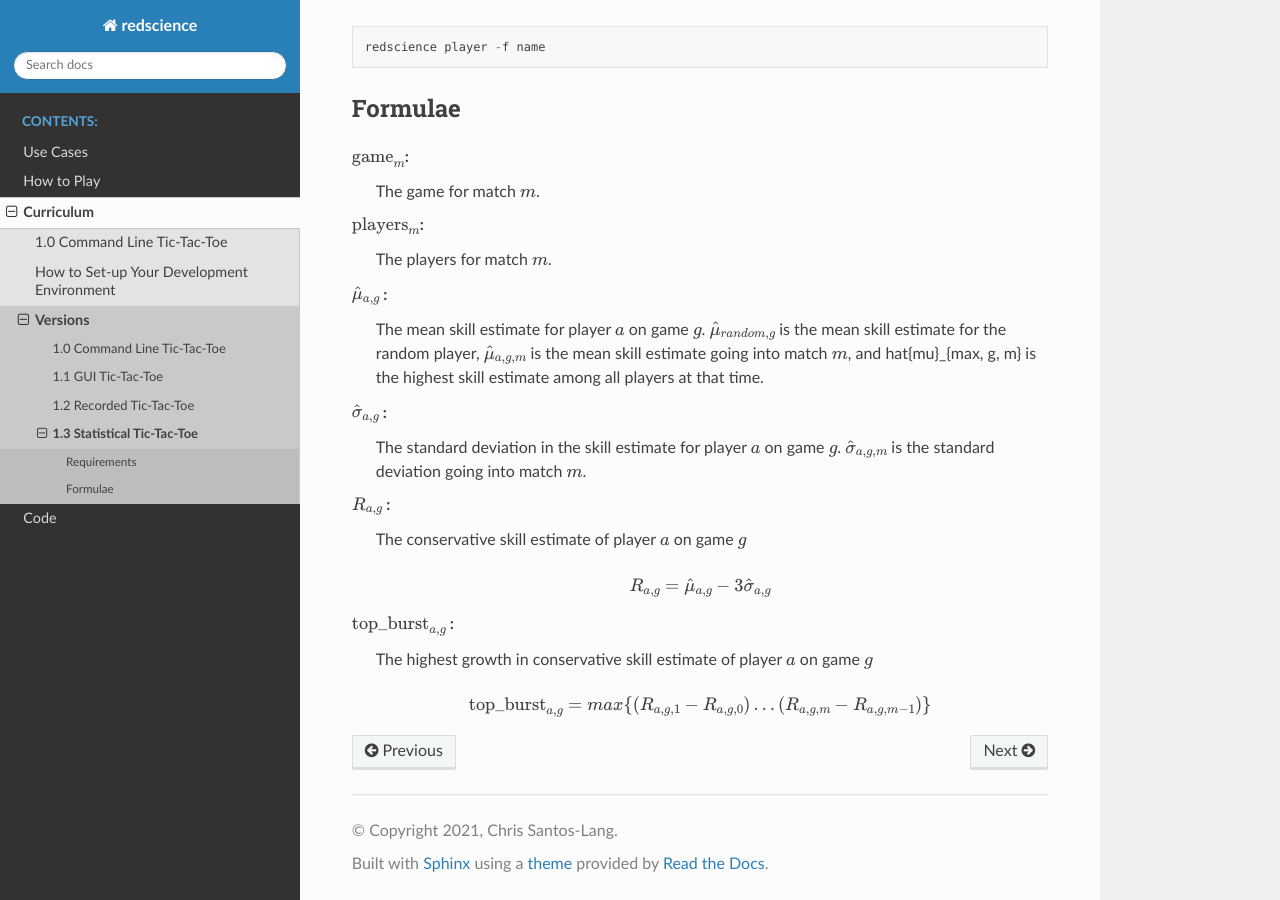
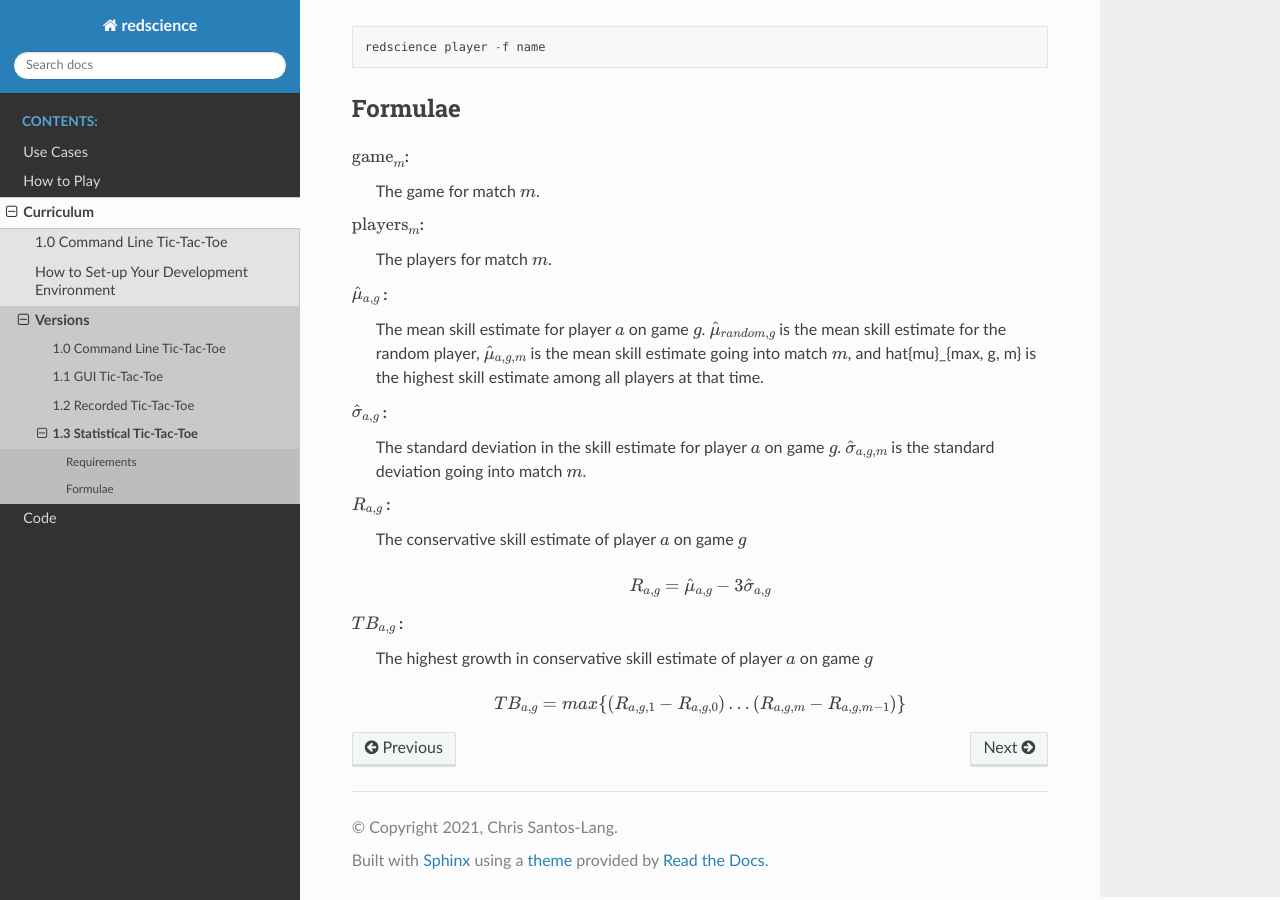
Before and after one commit to ChrisSantosLang/redscience, a Sphinx documentation site: the page built from docs/source/releases/stats.rst, in a window 1280 px wide and 900 px high, scrolled down 933 px. Built offline with Sphinx 7.4.7 and the Read the Docs theme 2.0.0, drawn with Linux system fonts in a browser that asks for light colours; pages that are not in the unit, such as notebooks, are missing from menus.

Commit message:
Update stats.rst

```diff
--- a/docs/source/releases/stats.rst
+++ b/docs/source/releases/stats.rst
@@ -79,9 +79,9 @@
 .. math::
    R_{a, g} = \hat{\mu}_{a, g} - 3 \hat{\sigma}_{a, g}
 
-:math:`\text{top_burst}_{a, g}` :
+:math:`TB_{a, g}` :
   The highest growth in conservative skill estimate of player
   :math:`a` on game :math:`g`
 
 .. math::
-   \text{top_burst}_{a, g} = max \{ (R_{a, g, 1} - R_{a, g, 0}) \dots (R_{a, g, m} - R_{a, g, m-1}) \}
+   TB_{a, g} = max \{ (R_{a, g, 1} - R_{a, g, 0}) \dots (R_{a, g, m} - R_{a, g, m-1}) \}
```
